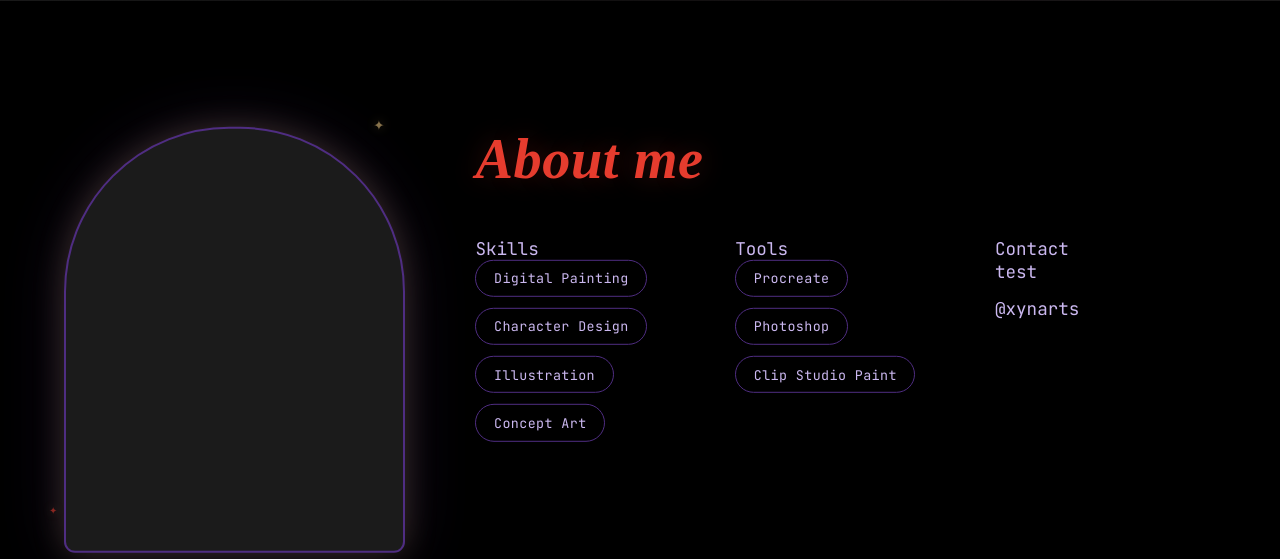
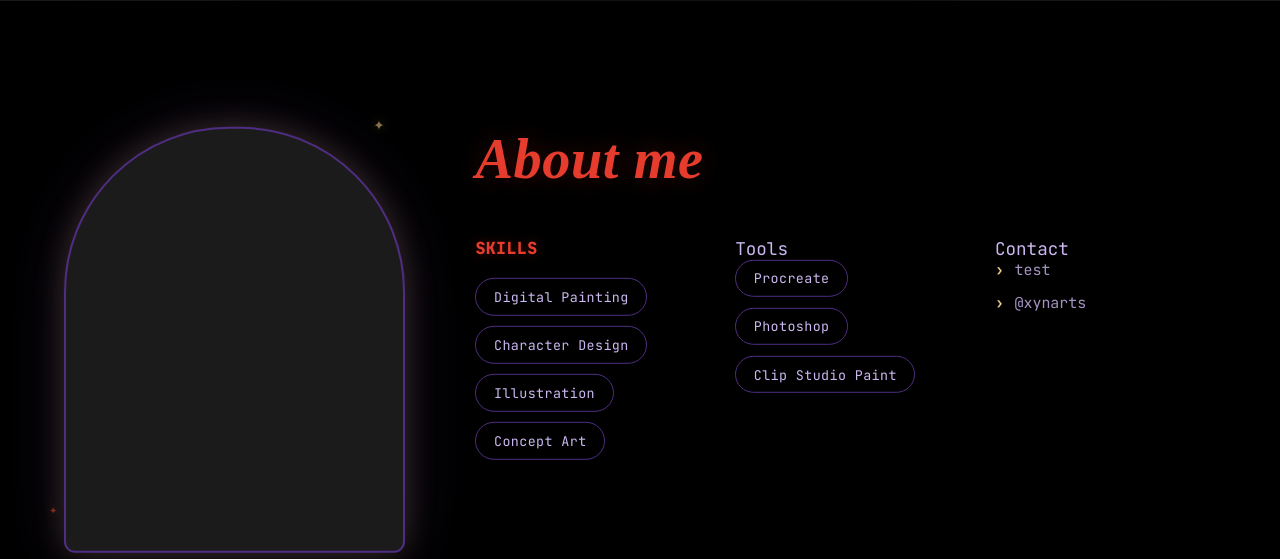
Before and after one commit to Hiba-Malkan/xynarts, a Django app: page / in a window 1280 px wide. Shown: the part 799-1358 px from the top of the page. Run offline with Django 5.2, Linux system fonts and the light colour scheme; data that the repository does not hold is empty.

Commit message:
css fixes

```diff
--- a/templates/index.html
+++ b/templates/index.html
@@ -42,7 +42,7 @@
     <div class="about-wrapper">
         <div class="about-photo-wrapper">
             {% if site.about_photo %}
-            <img class="about-photo" src="{{ site.about_photo.url }}" alt="About Photo">
+            <img class="about-photo-img" src="{{ site.about_photo.url }}" alt="About Photo">
             {% else %}
             <div class="about-photo-img" style="background: var(--ink); border-radius: 150px 150px 10px 10px;"></div>
             {% endif %}
@@ -57,7 +57,7 @@
             <p class="about-text">{{ site.about_text }}</p>
             <div class="about-info-grid">
                 <div class="info-col">
-                    <div class="about-section-wrapper">Skills</div>
+                    <div class="about-subheading">Skills</div>
                     <div class="badge-row">
                         <div class="badge">Digital Painting</div>
                         <div class="badge">Character Design</div>
@@ -76,8 +76,8 @@
                 <div class="info-col">
                     <div class="about-section-wrapper">Contact</div>
                     <div class="contact-wrapper">
-                        <div class="contact-item">test</div>
-                        <div class="contact-item">@xynarts</div>
+                        <div class="contact">test</div>
+                        <div class="contact">@xynarts</div>
                     </div>
                 </div>
             </div>
```
